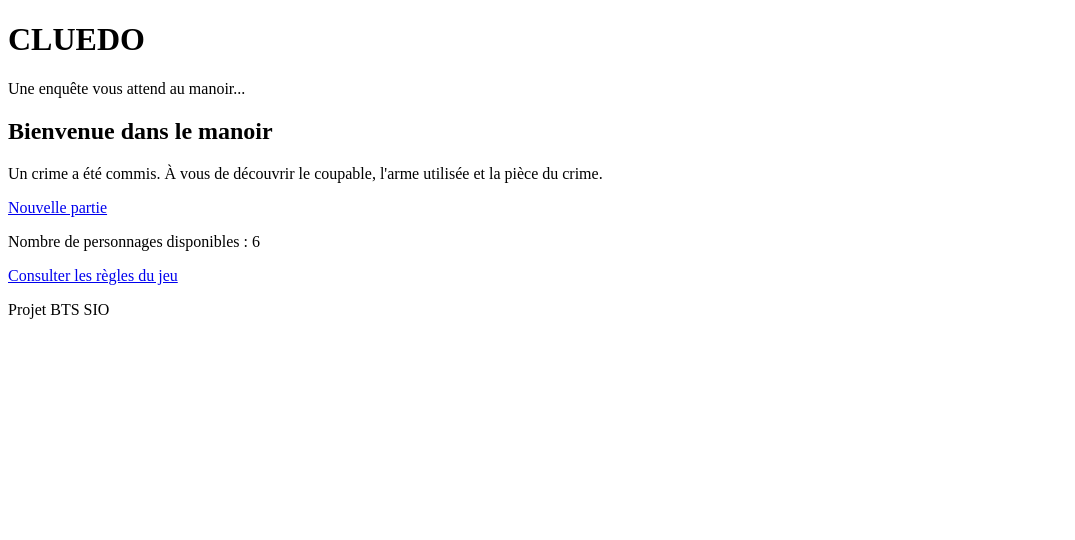
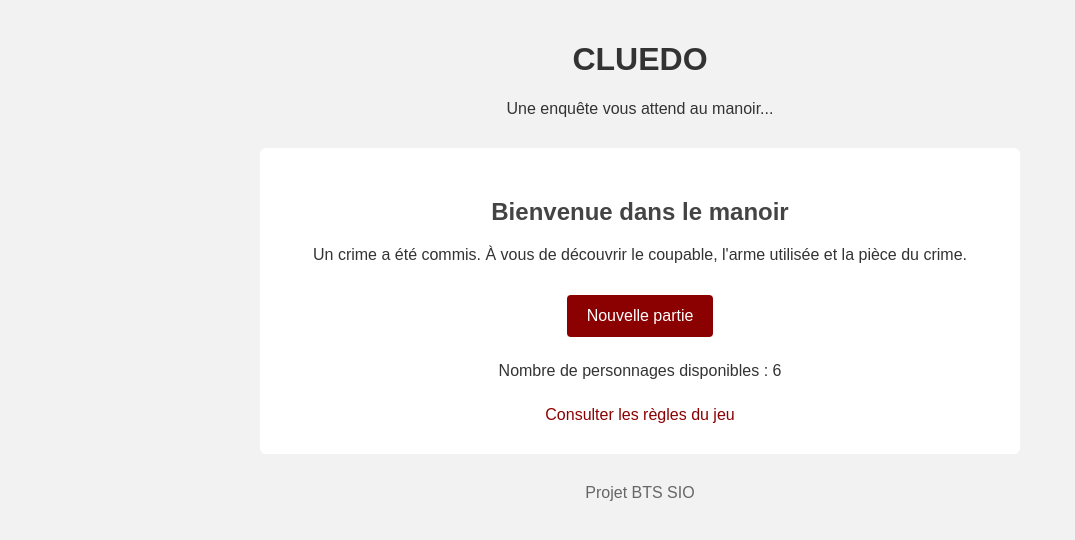
Before and after one commit to matheoSalavin/Cluedo, a PHP site: page /pages/accueil.php in a window 1280 px wide. Shown: the top 540 px of the page, without its empty margins (0-1075 px from the left). Run offline with PHP 8.4, Linux system fonts and the light colour scheme; data comes from the database, SQL or seed files in the repository.

Commit message:
CSS des pages principales du jeu

```diff
--- /dev/null
+++ b/assets/style.css
@@ -0,0 +1,142 @@
+/* Style général du jeu */
+
+body {
+    margin: 0;
+    padding: 20px;
+    font-family: Arial, sans-serif;
+    background-color: #f2f2f2;
+    color: #333;
+}
+
+h1 {
+    text-align: center;
+    color: #333;
+}
+
+h2 {
+    color: #444;
+}
+
+a {
+    color: #8b0000;
+    text-decoration: none;
+}
+
+a:hover {
+    text-decoration: underline;
+}
+
+/* Mise en forme de la page d'accueil */
+
+.entete {
+    text-align: center;
+    margin-bottom: 30px;
+}
+
+.contenu {
+    max-width: 700px;
+    margin: auto;
+    padding: 30px;
+    background-color: white;
+    text-align: center;
+    border-radius: 6px;
+}
+
+.bouton {
+    display: inline-block;
+    margin-top: 15px;
+    padding: 12px 20px;
+    background-color: #8b0000;
+    color: white;
+    border-radius: 4px;
+}
+
+.bouton:hover {
+    background-color: #650000;
+    text-decoration: none;
+}
+
+.nombre-personnages {
+    margin-top: 25px;
+}
+
+.lien-regles {
+    display: inline-block;
+    margin-top: 10px;
+}
+
+.pied-page {
+    margin-top: 30px;
+    text-align: center;
+    color: #666;
+}
+
+
+/* Choix du personnage */
+
+.form-personnage {
+    margin-top: 20px;
+}
+
+.choix-personnage {
+    max-width: 260px;
+    margin: 12px auto;
+    padding: 8px;
+    background-color: #f2f2f2;
+    border-radius: 4px;
+    text-align: left;
+}
+
+.choix-personnage input {
+    margin-right: 10px;
+}
+
+.form-personnage .bouton {
+    border: none;
+    cursor: pointer;
+    font-size: 14px;
+}
+
+/* Mise en forme de la partie */
+
+.contenu-partie {
+    max-width: 1000px;
+}
+
+.contenu-partie button {
+    padding: 9px 14px;
+    margin: 4px;
+    background-color: #8b0000;
+    color: white;
+    border: none;
+    border-radius: 4px;
+    cursor: pointer;
+}
+
+.contenu-partie button:hover {
+    background-color: #650000;
+}
+
+.contenu-partie select {
+    padding: 7px;
+    margin-top: 5px;
+    border: 1px solid #ccc;
+    border-radius: 4px;
+}
+
+.contenu-partie table {
+    width: 100%;
+    margin-top: 15px;
+    border-collapse: collapse;
+}
+
+.contenu-partie th,
+.contenu-partie td {
+    padding: 10px;
+    border: 1px solid #ccc;
+    text-align: left;
+}
+
+.contenu-partie th {
+    background-color: #f2f2f2;
+}
--- a/pages/accueil.php
+++ b/pages/accueil.php
@@ -15,15 +15,17 @@ $nombrePersonnages = $personnages['total'];
     <meta charset="UTF-8">
     <meta name="viewport" content="width=device-width, initial-scale=1.0">
     <title><?php echo $titre; ?></title>
+    <link rel="stylesheet" href="../assets/style.css">
 </head>
+
 <body>
 
-    <header>
+    <header class="entete">
         <h1>CLUEDO</h1>
         <p>Une enquête vous attend au manoir...</p>
     </header>
 
-    <main>
+    <main class="contenu">
         <h2>Bienvenue dans le manoir</h2>
 
         <p>
@@ -32,14 +34,19 @@ $nombrePersonnages = $personnages['total'];
             l'arme utilisée et la pièce du crime.
         </p>
 
-        <a href="nouvelle_partie.php">Nouvelle partie</a>
-        <p>Nombre de personnages disponibles : <?php echo $nombrePersonnages; ?></p>
-        <a href="regles.php">Consulter les règles du jeu</a>
+        <a class="bouton" href="nouvelle_partie.php">Nouvelle partie</a>
+
+        <p class="nombre-personnages">
+            Nombre de personnages disponibles : <?php echo $nombrePersonnages; ?>
+        </p>
+
+        <a class="lien-regles" href="regles.php">Consulter les règles du jeu</a>
     </main>
 
-    <footer>
+    <footer class="pied-page">
         <p>Projet BTS SIO</p>
     </footer>
 
 </body>
+
 </html>
```
Also changed, not shown: pages/nouvelle_partie.php (+12 -6 lines), pages/partie.php (+5 -2 lines).
